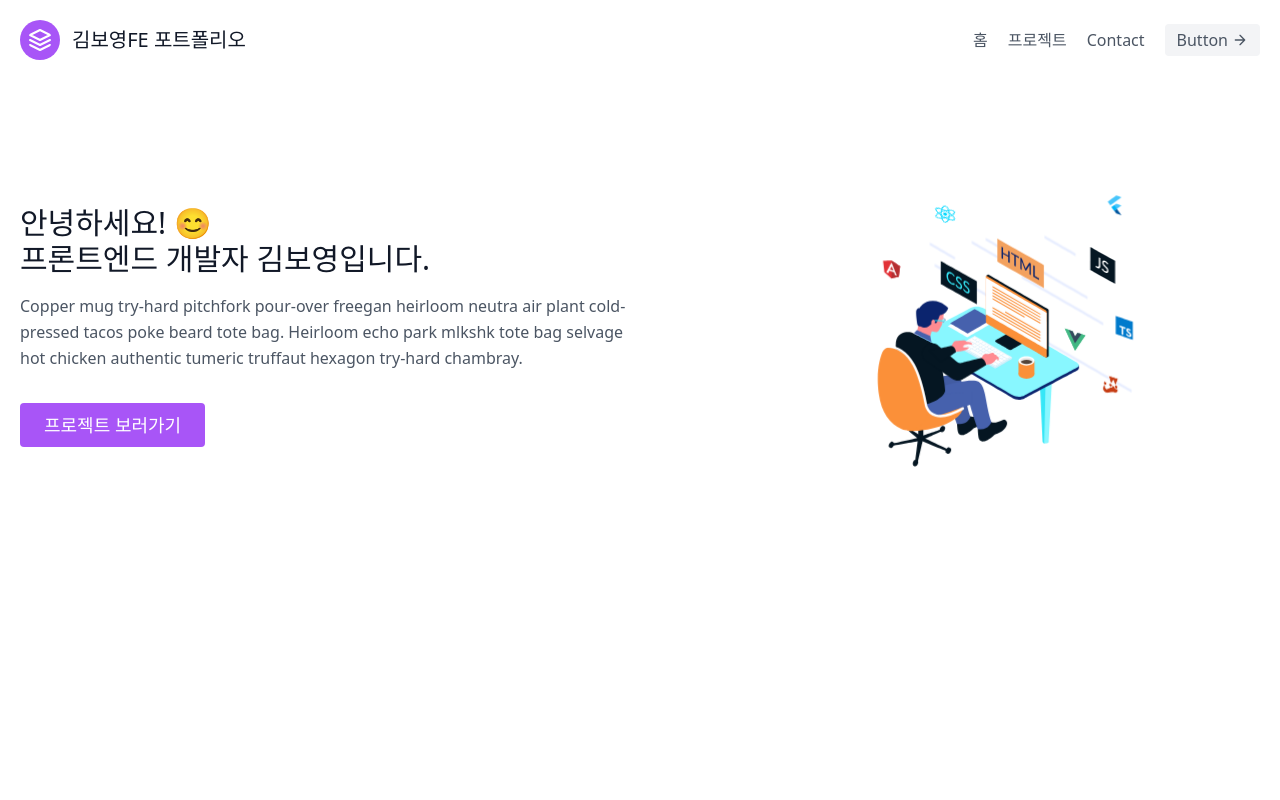
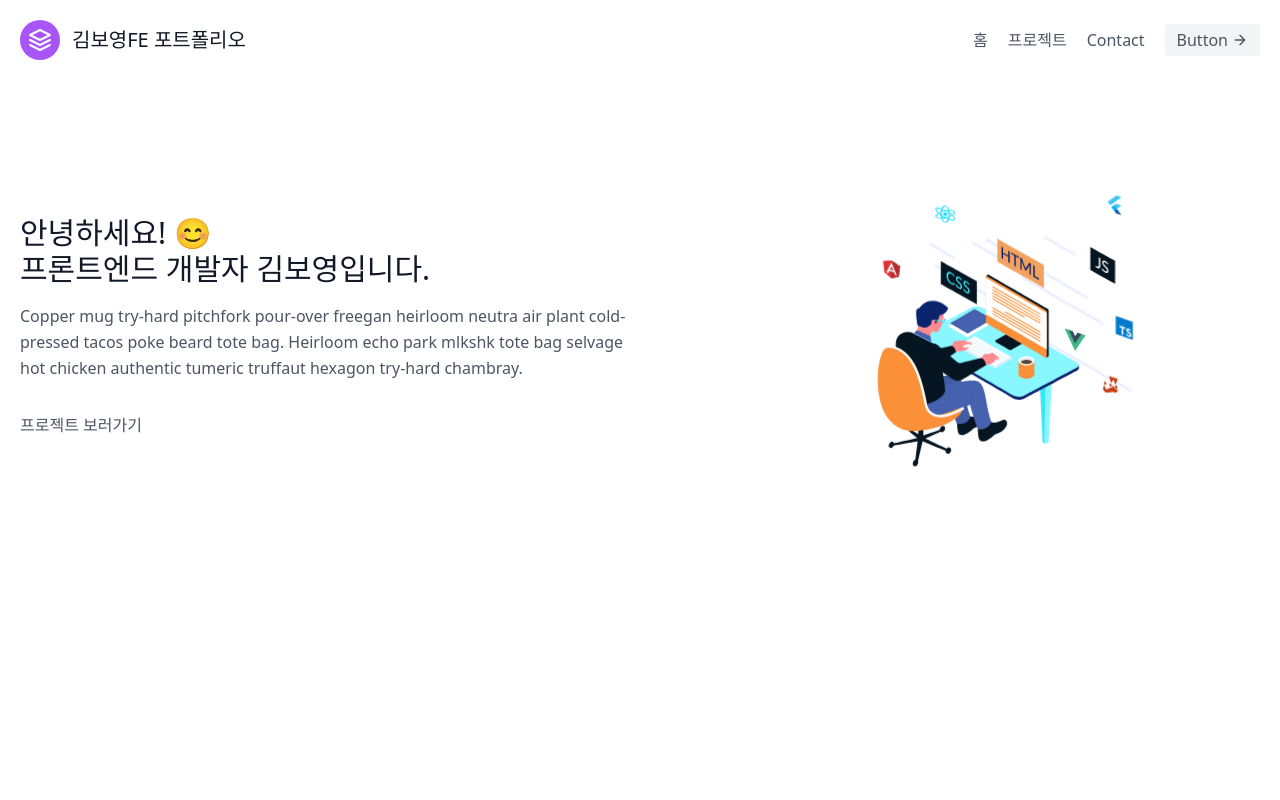
Before and after one commit to suga-ming/nextJs-portfolio, a Next.js app: page / in a window 1280 px wide. Shown: the top 800 px of the page. Built offline with nearby package versions, Linux system fonts and the light colour scheme.

Commit message:
Style(hero):dark theme

```diff
--- a/components/home/hero.js
+++ b/components/home/hero.js
@@ -18,9 +18,7 @@
         </p>
         <div className="flex justify-center">
           <Link legacyBehavior href="/projects">
-            <a className="inline-flex text-white bg-purple-500 border-0 py-2 px-6 focus:outline-none hover:bg-purple-600 rounded text-lg">
-              프로젝트 보러가기
-            </a>
+            <a className="btn-project">프로젝트 보러가기</a>
           </Link>
         </div>
       </div>
```
